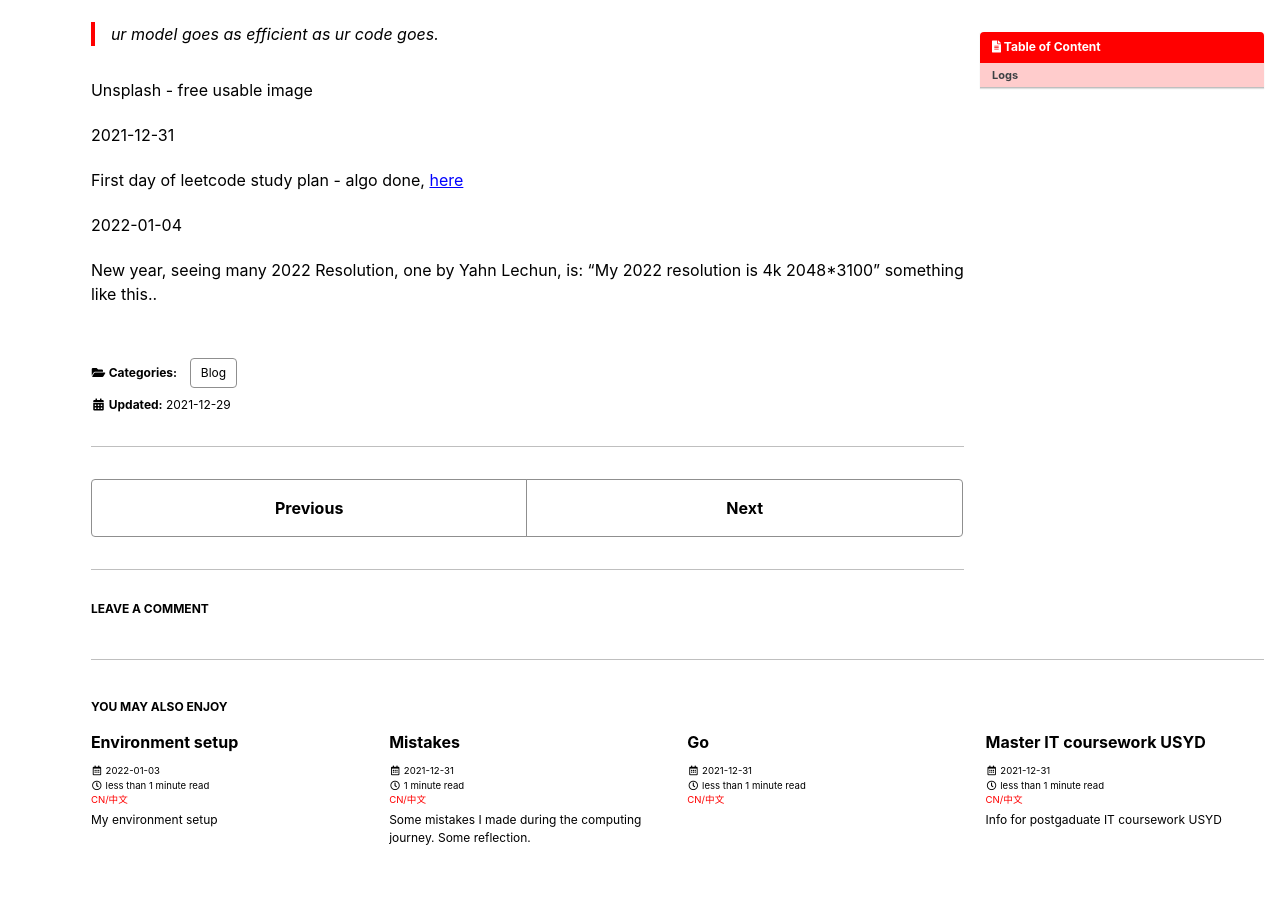
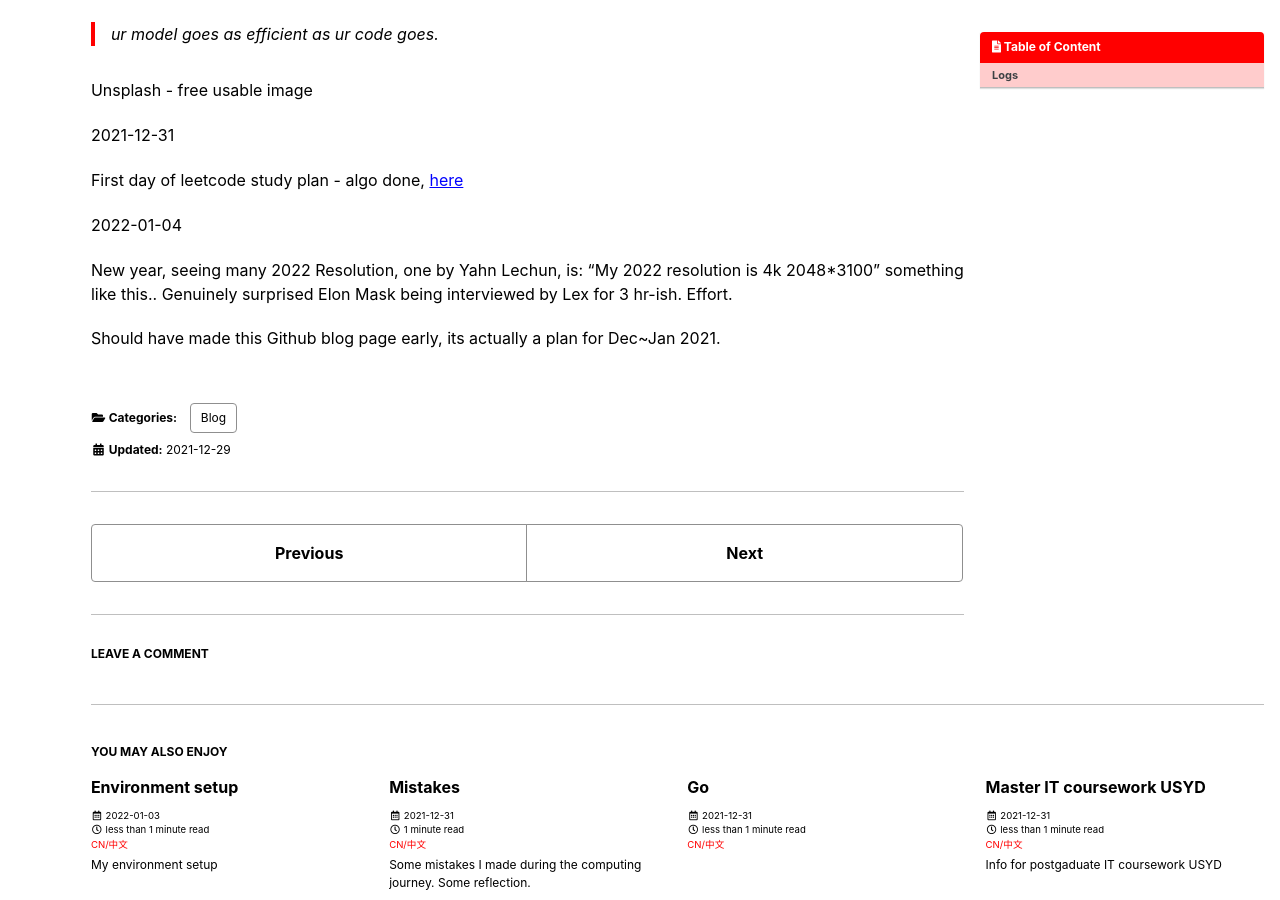
Before and after one commit to postsent/postsent.github.io, a Jekyll site: the page built from _posts/computing/jeykll/2021-12-29-logs.md, in a window 1280 px wide and 900 px high, scrolled down 1091 px. Built offline with Jekyll 4.4.1, drawn with Linux system fonts in a browser that asks for light colours; cached includes are drawn as plain includes; comment, search, counter and statistics services are not loaded.

Commit message:
format fix

```diff
--- a/_posts/computing/jeykll/2021-12-29-logs.md
+++ b/_posts/computing/jeykll/2021-12-29-logs.md
@@ -57,3 +57,6 @@ First day of leetcode study plan - algo done, [here](https://leetcode.com/study-
 2022-01-04
 
 New year, seeing many 2022 Resolution, one by Yahn Lechun, is: "My 2022 resolution is 4k 2048*3100" something like this..
+Genuinely surprised Elon Mask being interviewed by Lex for 3 hr-ish. Effort.
+
+Should have made this Github blog page early, its actually a plan for Dec~Jan 2021.
```
Also changed, not shown: _posts/computing/uni/english/2021-12-13-vocab.md (+1 -1 lines), _posts/computing/uni/english/2021-12-23-quote.md (+1 -1 lines).
